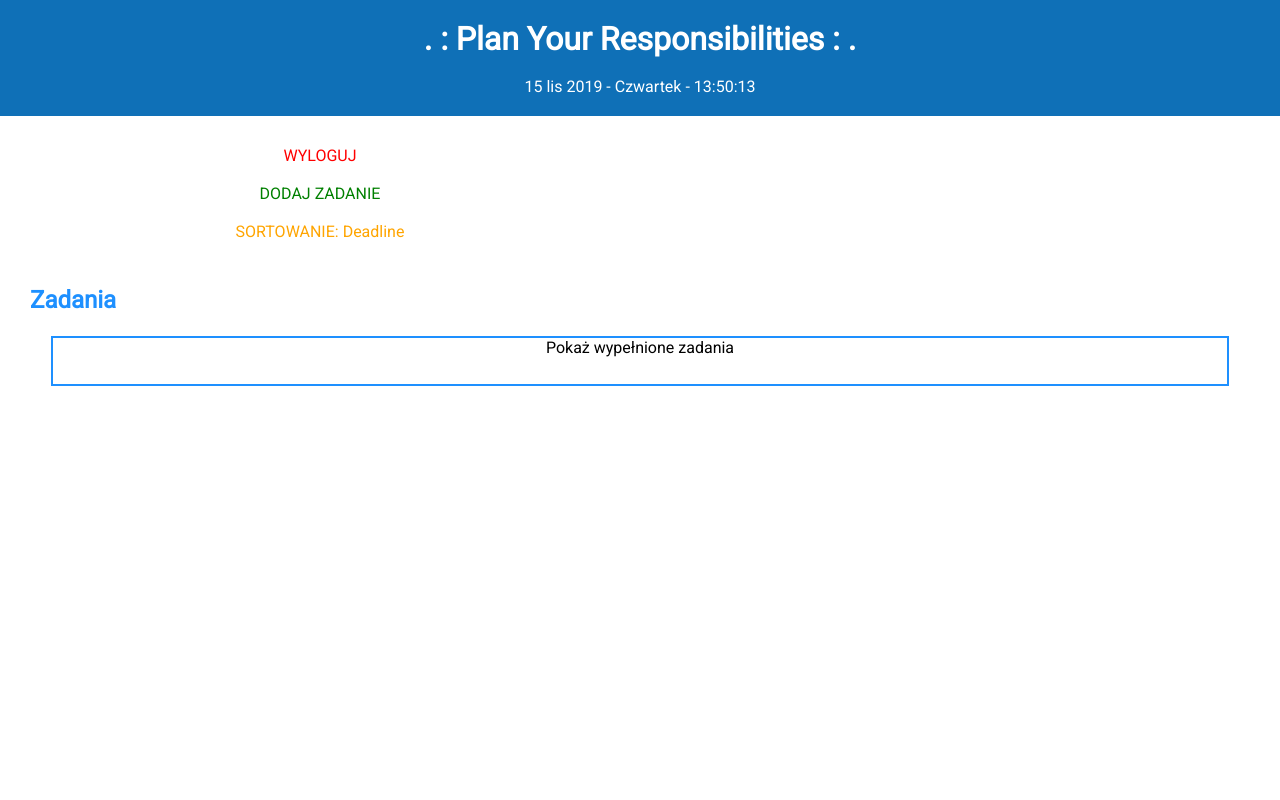
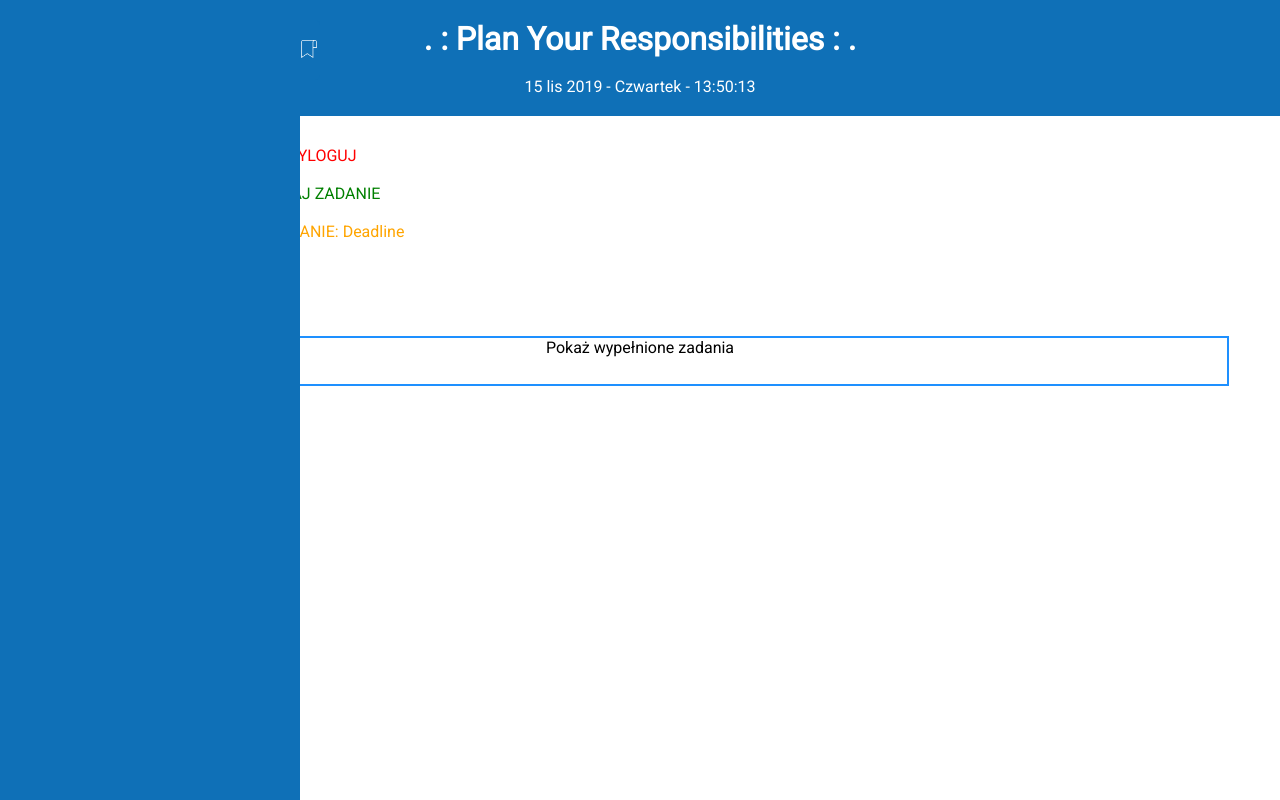
Before and after one commit to alehee/PlanYourResponsibilities-Platform, a PHP site: page /user.php in a window 1280 px wide. Run offline with PHP 8.4, Linux system fonts and the light colour scheme; the visitor is signed in with stand-in values (Sample User, id 1); data that the repository does not hold is empty.

Commit message:
2019-11-14
Rozpoczęto Zakładki

```diff
--- a/index.php
+++ b/index.php
@@ -42,7 +42,7 @@ else if(isset($_POST["log_login"]) && isset($_POST["log_password"]))
     </head>
     <body>
         <header>
-            <h1>.:Plan Your Responsibilities:.</h1>
+            <h1>. : Plan Your Responsibilities : .</h1>
         </header>
 
         <div id="div_login">
--- a/logout.php
+++ b/logout.php
@@ -23,7 +23,7 @@ session_destroy();
     </head>
     <body>
         <header>
-            <h1>.:Plan Your Responsibilities:.</h1>
+            <h1>. : Plan Your Responsibilities : .</h1>
         </header>
 
     <p>WYLOGOWANO!</p><br><br>
--- a/style/main.css
+++ b/style/main.css
@@ -24,11 +24,14 @@ p{
 
 #div_login{
     min-height: 50px;
-    width: 50%;
+    width: 70%;
     margin: 0 auto;
     padding: 20px;
-    background-color: lightblue;
+    background-color: #f2f2f2;
     text-align: center;
+    font-size: 100%;
+    border-radius: 20px;
+    border: #0f70b7 2px solid;
 }
 
 
@@ -50,7 +53,8 @@ p{
     left: 10%;
     top: 10%;
     overflow-y: auto;
-    padding: 10px;
+    padding: 20px;
+    border-radius: 20px;
 }
 
 #okno_dodajosobe{
@@ -128,6 +132,39 @@ p{
     width: 98%;
     margin: 10px auto;
     min-height: 10px;
+}
+
+
+
+#nav{
+    position: fixed;
+    width: 300px;
+    height: 100%;
+    background-color: #0f70b7;
+    left: -299px;
+    transition: 0.5s;
+}
+
+#nav:hover{
+    left: 0;
+    transition: 0.5s;
+}
+
+#nav_handle{
+    position: relative;
+    margin-top: 20px;
+    background-color: #0f70b7;
+    left: 300px;
+    width: 20px;
+    height: 60px;
+    padding-top: 20px;
+    border-bottom-right-radius: 5px;
+    border-top-right-radius: 5px;
+}
+
+#nav_handle img{
+    width: 90%;
+    height: auto;
 }
 
 
--- a/user.php
+++ b/user.php
@@ -23,6 +23,11 @@ if(!isset($_SESSION["sort"]))
         <script src="https://ajax.googleapis.com/ajax/libs/jquery/3.4.1/jquery.min.js"></script>
     </head>
     <body onload="time()">
+
+        <div id="nav">
+            <div id="nav_handle"><img src='icons/bookmark-white.png'/></div>
+        </div>
+
         <!-- Popup okienko zadań -->
         <div id="okno_background" onclick="job_popup()">
             <div id="okno_job" onclick="job_okno()">
@@ -31,6 +36,7 @@ if(!isset($_SESSION["sort"]))
 
         <header>
             <h1>. : Plan Your Responsibilities : .</h1><br>
+            <div style="clear:both;"></div>
             <p id="p_timer"></p>
         </header>
 
@@ -343,6 +349,14 @@ if(!isset($_SESSION["sort"]))
         // Musi tu być bo nie działa skrypt
         document.getElementById("okno_background").style.display="none";
 
+        // Skrypty nav
+
+        function nav_open(){
+            var navbar = document.getElementById("nav");
+            navbar.style.left=0;
+        }
+
+        // -----
         // Skrypty timera
 
         function time(){
@@ -393,7 +407,6 @@ if(!isset($_SESSION["sort"]))
         }
 
         // -----
-
         // Skrypty dla wypełnionych zadań
         $(document).ready(function(){
             $("#div_done").click(function(){
```
Also changed, not shown: additional/processor.php (+15 -1 lines), icons/bookmark-white.png (added).
